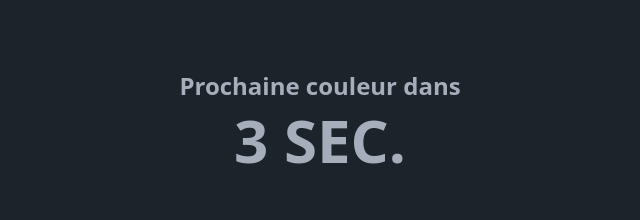
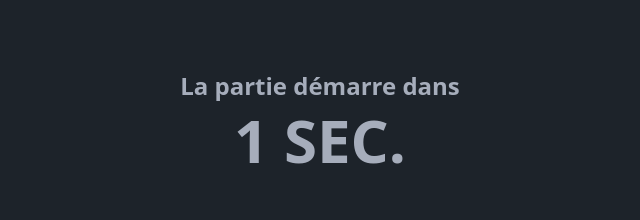
Before and after one commit to kevinmulier/color_countdown, a React (Vite) app: page / in a window 1280 px wide. Both pictures are taken after a click on the button "LANCER LA PARTIE". Shown: the part 196-416 px from the top of the page, without its empty margins (320-960 px from the left). Built offline with nearby package versions, Linux system fonts and the light colour scheme.

Commit message:
improve rendering logic

```diff
--- a/src/App.jsx
+++ b/src/App.jsx
@@ -73,7 +73,7 @@ function App() {
 
   const startGame = () => {
     setRandomizedColors(shuffleArray([...colors]));
-    setTimer(restDuration > 0 ? 5 : colorDuration);
+    setTimer(restDuration ? 3 : colorDuration);
     setIsColorTimer(false);
     setCurrentColorIndex(0);
     setIsGameStarted(true);
@@ -94,12 +94,17 @@ function App() {
             />
           </>
         )}
-        {!isColorTimer && (
+        {!isColorTimer && currentColorIndex === 0 ? (
+          <Timer
+            timer={timer}
+            text={'La partie démarre dans'}
+          />
+        ) : !isColorTimer && currentColorIndex !== 0 ? (
           <Timer
             timer={timer}
             text={'Prochaine couleur dans'}
           />
-        )}
+        ) : null}
         <Logo />
         <GradientButton
           onClick={() => {
```
